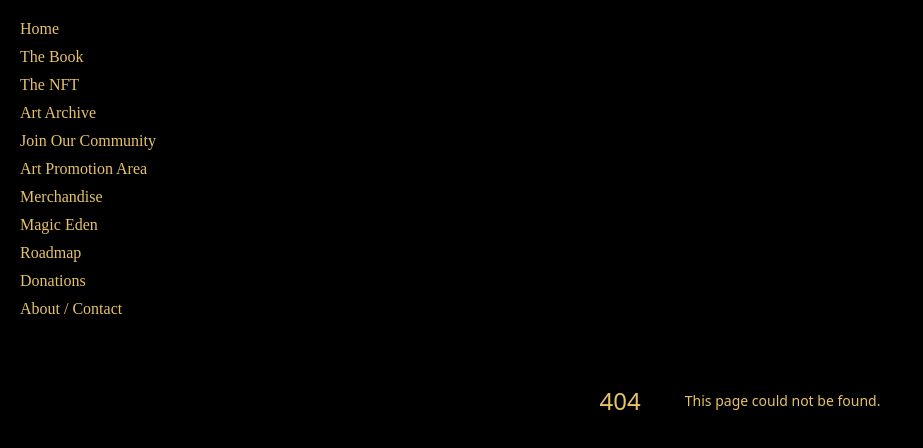
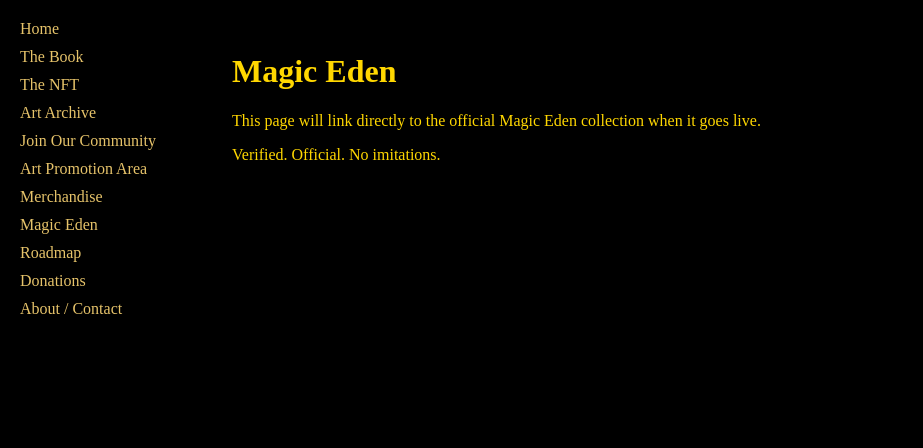
Before and after one commit to vesuvious-king/Kings-of-Solympus-, a Next.js app: page /magic-eden in a window 1280 px wide. Before the commit this address had no page. Shown: the top 448 px of the page, without its empty margins (0-923 px from the left). Built offline with nearby package versions, Linux system fonts and the light colour scheme.

Commit message:
Create page.js

```diff
--- /dev/null
+++ b/app/magic-eden/page.js
@@ -0,0 +1,16 @@
+export default function MagicEden() {
+  return (
+    <main style={{ padding: "2rem", color: "gold" }}>
+      <h1>Magic Eden</h1>
+
+      <p>
+        This page will link directly to the official Magic Eden
+        collection when it goes live.
+      </p>
+
+      <p>
+        Verified. Official. No imitations.
+      </p>
+    </main>
+  );
+}
```
